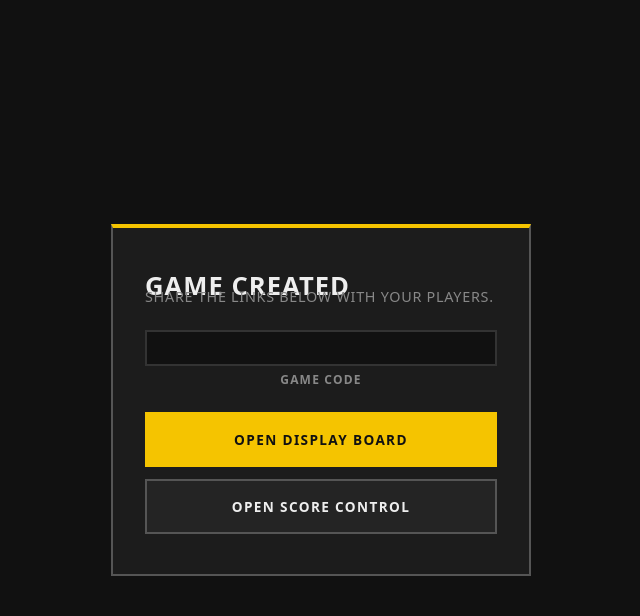
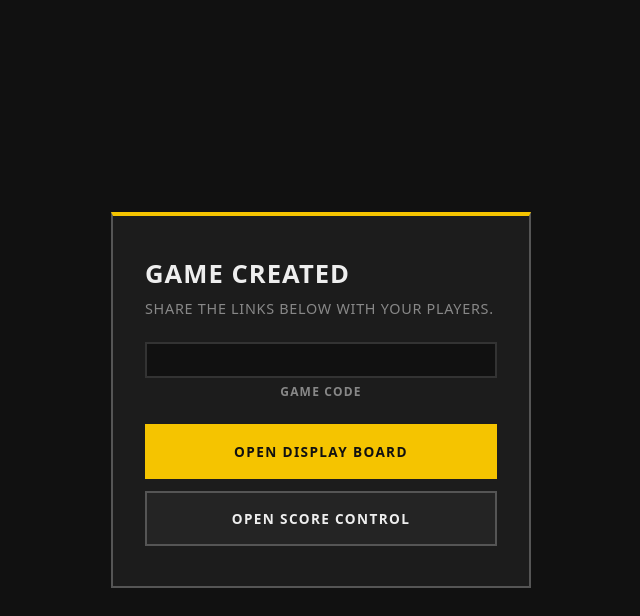
Before and after one commit to Graham-Schmidt/scoredboard, a Django app: template scoredboard/scoredboard/templates/game-created.html in a window 1280 px wide. Shown: the top 616 px of the page, without its empty margins (319-959 px from the left). Run offline with Django 5.2, Linux system fonts and the light colour scheme; the template is opened without the code that fills it, so the values that code supplies are empty.

Commit message:
fix h1 spacing

```diff
--- a/scoredboard/scoredboard/templates/game-created.html
+++ b/scoredboard/scoredboard/templates/game-created.html
@@ -2,10 +2,8 @@
 {% block title_tag %}Game Created — Scoredboard{% endblock %}
 {% block body %}
 <div class="card">
-    <div>
-        <h1>Game Created</h1>
-        <p class="subtitle">Share the links below with your players.</p>
-    </div>
+    <h1>Game Created</h1>
+    <p class="subtitle">Share the links below with your players.</p>
     <p class="game-code">{{ game.code }}</p>
     <p class="game-code-label">Game code</p>
     <div class="action-links">
--- a/scoredboard/static/scoredboard/style.css
+++ b/scoredboard/static/scoredboard/style.css
@@ -50,9 +50,12 @@ body {
 .card .subtitle {
     color: var(--text-muted);
     font-size: 0.9rem;
-    margin-top: -1rem;
     text-transform: uppercase;
     letter-spacing: 0.05em;
+}
+
+h1 + .subtitle {
+    margin-top: -1rem;
 }
 
 /* ── Form ── */
```
